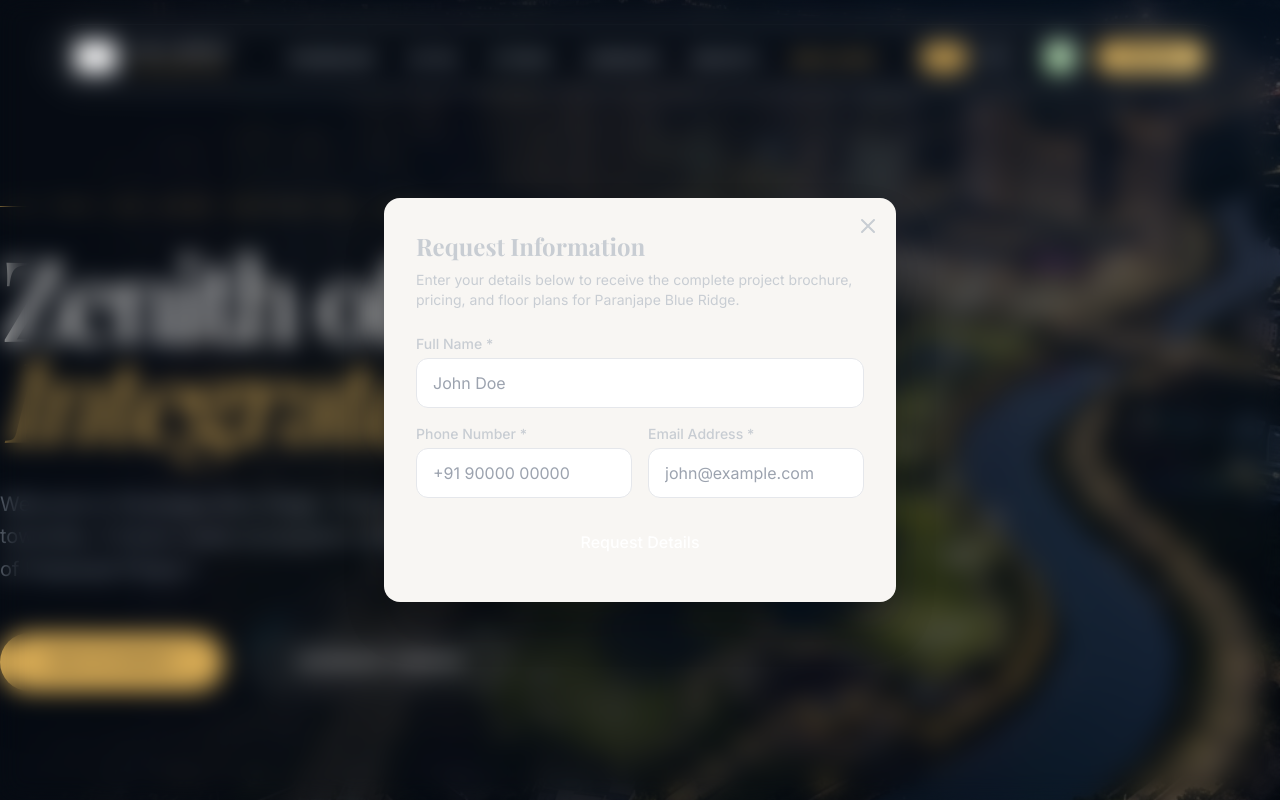
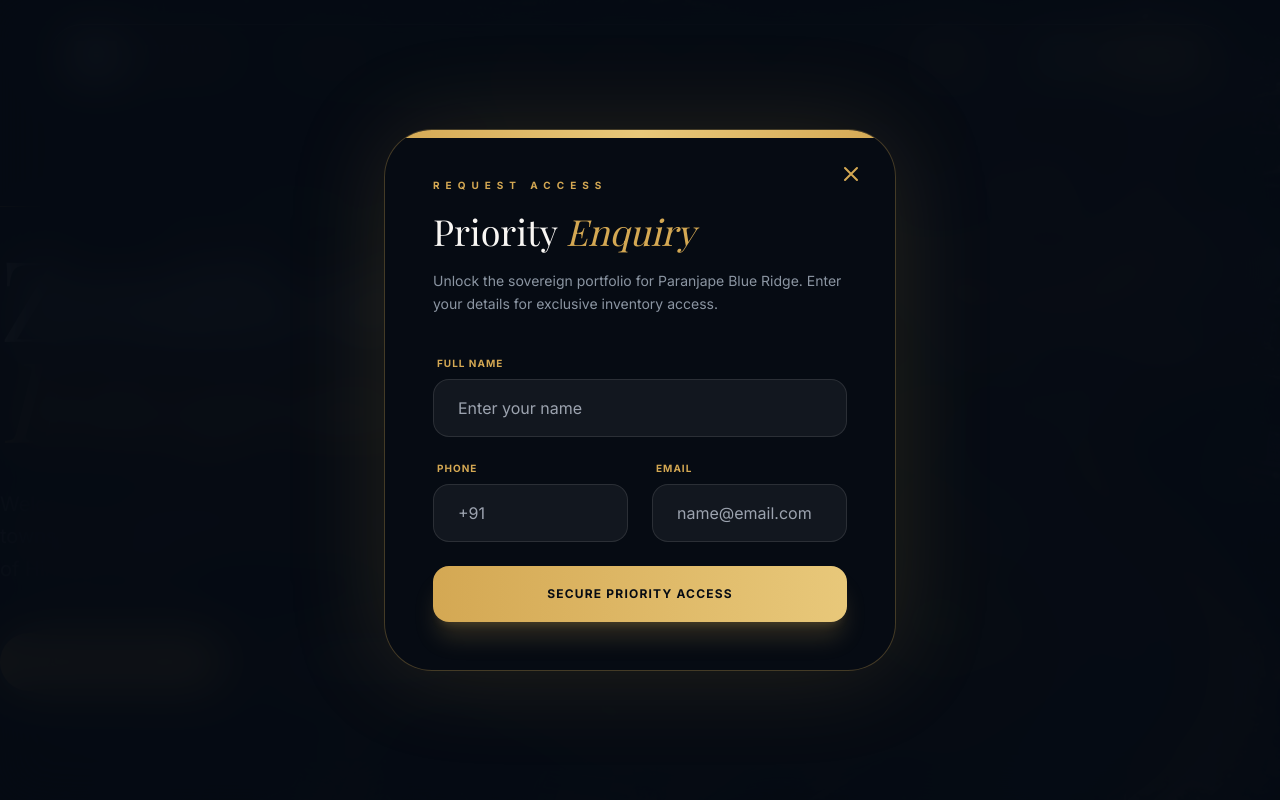
Before and after one commit to propsmartrealty-max/paranjapeblueridge, a Next.js app: page / in a window 1280 px wide. Shown: the top 800 px of the page. Built offline with nearby package versions, Linux system fonts and the light colour scheme; grey boxes are pictures that could not be loaded; a web font is replaced by a local one.

Commit message:
UI: Hardened EnquiryModal contrast with deep navy and gold aesthetic

```diff
--- a/src/components/EnquiryModal.tsx
+++ b/src/components/EnquiryModal.tsx
@@ -70,66 +70,73 @@
     <div className="fixed inset-0 z-[100] flex items-center justify-center p-4">
       {/* Backdrop overlay */}
       <div
-        className="absolute inset-0 bg-space-black/80 backdrop-blur-md"
+        className="absolute inset-0 bg-navy/95 backdrop-blur-xl"
         onClick={onClose}
       />
 
       {/* Modal Content */}
-      <div className="relative w-full max-w-lg bg-warm-white rounded-2xl shadow-2xl overflow-hidden animate-in fade-in zoom-in duration-300">
+      <div className="relative w-full max-w-lg bg-navy border border-gold/30 rounded-[3rem] shadow-[0_0_100px_rgba(212,168,83,0.15)] overflow-hidden animate-in fade-in zoom-in duration-500">
+        <div className="absolute top-0 left-0 w-full h-2 bg-gradient-to-r from-gold via-gold-light to-gold"></div>
+
         <button
           onClick={onClose}
-          className="absolute top-4 right-4 text-space-black/50 hover:text-space-black transition-colors"
+          className="absolute top-8 right-8 text-gold hover:text-warm-white transition-colors z-20"
         >
           <svg className="w-6 h-6" fill="none" stroke="currentColor" viewBox="0 0 24 24"><path strokeLinecap="round" strokeLinejoin="round" strokeWidth={2} d="M6 18L18 6M6 6l12 12" /></svg>
         </button>
 
-        <div className="p-8">
-          <h2 className="text-2xl font-playfair font-bold text-space-black mb-2">Request Information</h2>
-          <p className="text-space-black/70 mb-6 font-inter text-sm">
-            Enter your details below to receive the complete project brochure, pricing, and floor plans for Paranjape Blue Ridge.
-          </p>
+        <div className="p-12">
+          <div className="mb-10">
+            <span className="text-gold font-bold tracking-[6px] uppercase text-[10px] block mb-4">Request Access</span>
+            <h2 className="text-4xl font-serif text-warm-white leading-tight">Priority <span className="italic font-normal text-gold">Enquiry</span></h2>
+            <p className="text-text-light mt-4 text-sm leading-relaxed">
+              Unlock the sovereign portfolio for Paranjape Blue Ridge. Enter your details for exclusive inventory access.
+            </p>
+          </div>
 
           {status === 'success' ? (
-            <div className="bg-emerald-50 text-emerald-800 p-4 rounded-xl border border-emerald-200 text-center">
-              <svg className="w-12 h-12 text-emerald-500 mx-auto mb-2" fill="none" stroke="currentColor" viewBox="0 0 24 24"><path strokeLinecap="round" strokeLinejoin="round" strokeWidth={2} d="M5 13l4 4L19 7" /></svg>
-              <h3 className="font-bold text-lg">Request Sent Successfully!</h3>
-              <p className="text-sm opacity-80 mt-1">Our sales team will contact you shortly.</p>
+            <div className="bg-gold/10 text-gold p-8 rounded-3xl border border-gold/20 text-center animate-in slide-in-from-bottom duration-500">
+              <div className="w-16 h-16 bg-gold rounded-full flex items-center justify-center mx-auto mb-6 shadow-xl shadow-gold/20">
+                <svg className="w-8 h-8 text-navy" fill="none" stroke="currentColor" viewBox="0 0 24 24"><path strokeLinecap="round" strokeLinejoin="round" strokeWidth={3} d="M5 13l4 4L19 7" /></svg>
+              </div>
+              <h3 className="font-serif text-2xl text-warm-white">Request Dispatched</h3>
+              <p className="text-sm text-gold mt-2">Check your email for the Sovereign Vault access.</p>
             </div>
           ) : (
-            <form onSubmit={handleSubmit} className="space-y-4">
-              <div>
-                <label className="block text-sm font-medium text-space-black/80 mb-1">Full Name *</label>
+            <form onSubmit={handleSubmit} className="space-y-6">
+              <div className="space-y-2">
+                <label className="block text-[10px] text-gold uppercase font-bold tracking-widest ml-1">Full Name</label>
                 <input
                   type="text"
                   required
                   value={formData.name}
                   onChange={e => setFormData({...formData, name: e.target.value})}
-                  className="w-full px-4 py-3 bg-white border border-space-black/10 rounded-xl focus:ring-2 focus:ring-accent-bronze focus:border-transparent transition-all outline-none"
-                  placeholder="John Doe"
+                  className="w-full px-6 py-4 bg-white/5 border border-white/10 rounded-2xl text-warm-white focus:border-gold focus:ring-1 focus:ring-gold transition-all outline-none"
+                  placeholder="Enter your name"
                 />
               </div>
 
-              <div className="grid grid-cols-2 gap-4">
-                <div>
-                  <label className="block text-sm font-medium text-space-black/80 mb-1">Phone Number *</label>
+              <div className="grid grid-cols-2 gap-6">
+                <div className="space-y-2">
+                  <label className="block text-[10px] text-gold uppercase font-bold tracking-widest ml-1">Phone</label>
                   <input
                     type="tel"
                     required
                     value={formData.phone}
                     onChange={e => setFormData({...formData, phone: e.target.value})}
-                    className="w-full px-4 py-3 bg-white border border-space-black/10 rounded-xl focus:ring-2 focus:ring-accent-bronze focus:border-transparent transition-all outline-none"
-                    placeholder="+91 90000 00000"
+                    className="w-full px-6 py-4 bg-white/5 border border-white/10 rounded-2xl text-warm-white focus:border-gold focus:ring-1 focus:ring-gold transition-all outline-none"
+                    placeholder="+91"
                   />
                 </div>
-                <div>
-                  <label className="block text-sm font-medium text-space-black/80 mb-1">Email Address *</label>
+                <div className="space-y-2">
+                  <label className="block text-[10px] text-gold uppercase font-bold tracking-widest ml-1">Email</label>
                   <input
                     type="email"
                     required
                     value={formData.email}
                     onChange={e => setFormData({...formData, email: e.target.value})}
-                    className="w-full px-4 py-3 bg-white border border-space-black/10 rounded-xl focus:ring-2 focus:ring-accent-bronze focus:border-transparent transition-all outline-none"
-                    placeholder="john@example.com"
+                    className="w-full px-6 py-4 bg-white/5 border border-white/10 rounded-2xl text-warm-white focus:border-gold focus:ring-1 focus:ring-gold transition-all outline-none"
+                    placeholder="name@email.com"
                   />
                 </div>
               </div>
@@ -137,14 +144,14 @@
               <button
                 type="submit"
                 disabled={status === 'submitting'}
-                className="w-full bg-accent-bronze text-white font-inter font-medium py-4 rounded-xl mt-6 hover:bg-opacity-90 transition-all flex items-center justify-center disabled:opacity-70"
+                className="w-full bg-gradient-to-r from-gold to-gold-light text-navy font-bold py-5 rounded-2xl mt-4 hover:scale-[1.02] active:scale-[0.98] transition-all flex items-center justify-center disabled:opacity-50 shadow-xl shadow-gold/20 uppercase text-xs tracking-widest"
               >
                 {status === 'submitting' ? (
-                  <span className="flex items-center gap-2">
-                    <svg className="animate-spin h-5 w-5 text-white" fill="none" viewBox="0 0 24 24"><circle className="opacity-25" cx="12" cy="12" r="10" stroke="currentColor" strokeWidth="4"></circle><path className="opacity-75" fill="currentColor" d="M4 12a8 8 0 018-8V0C5.373 0 0 5.373 0 12h4zm2 5.291A7.962 7.962 0 014 12H0c0 3.042 1.135 5.824 3 7.938l3-2.647z"></path></svg>
-                    Sending Request...
+                  <span className="flex items-center gap-3">
+                    <svg className="animate-spin h-5 w-5 text-navy" fill="none" viewBox="0 0 24 24"><circle className="opacity-25" cx="12" cy="12" r="10" stroke="currentColor" strokeWidth="4"></circle><path className="opacity-75" fill="currentColor" d="M4 12a8 8 0 018-8V0C5.373 0 0 5.373 0 12h4zm2 5.291A7.962 7.962 0 014 12H0c0 3.042 1.135 5.824 3 7.938l3-2.647z"></path></svg>
+                    Dispatching...
                   </span>
-                ) : 'Request Details'}
+                ) : 'Secure Priority Access'}
               </button>
             </form>
           )}
```
